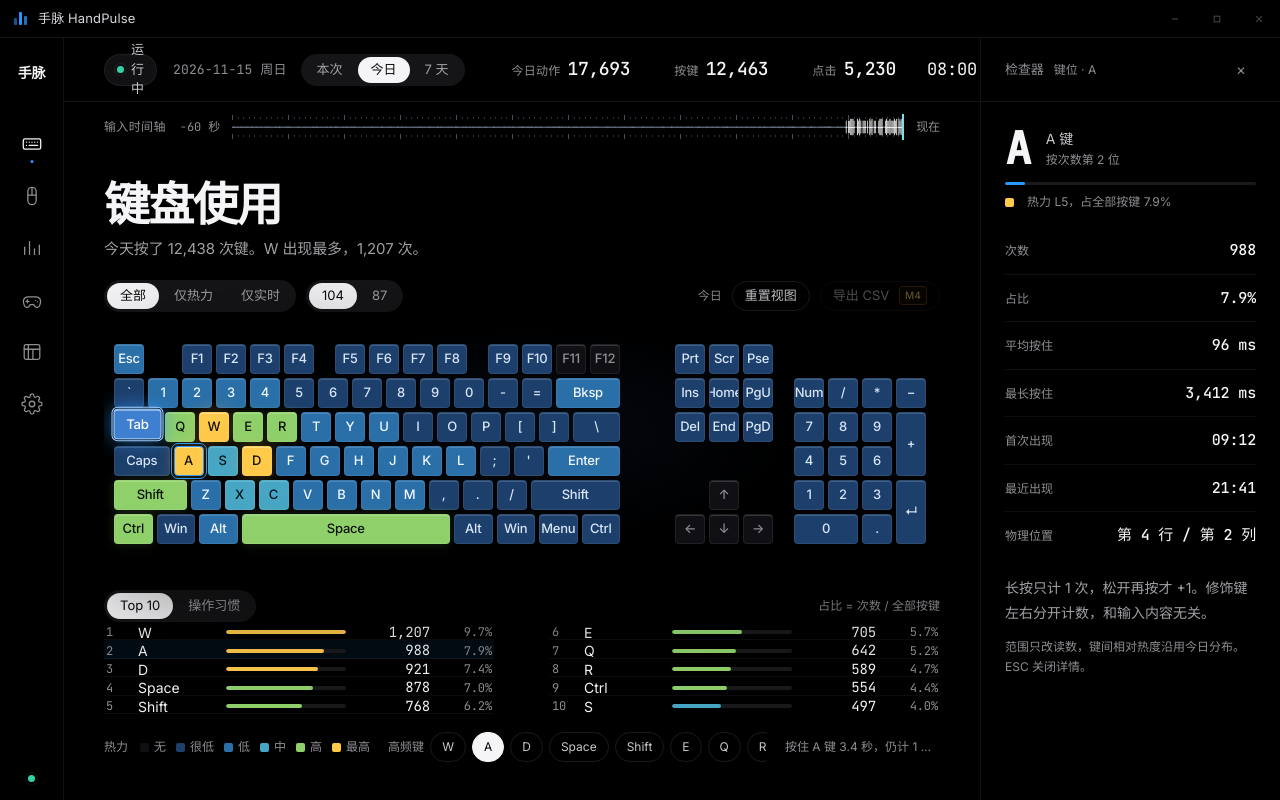
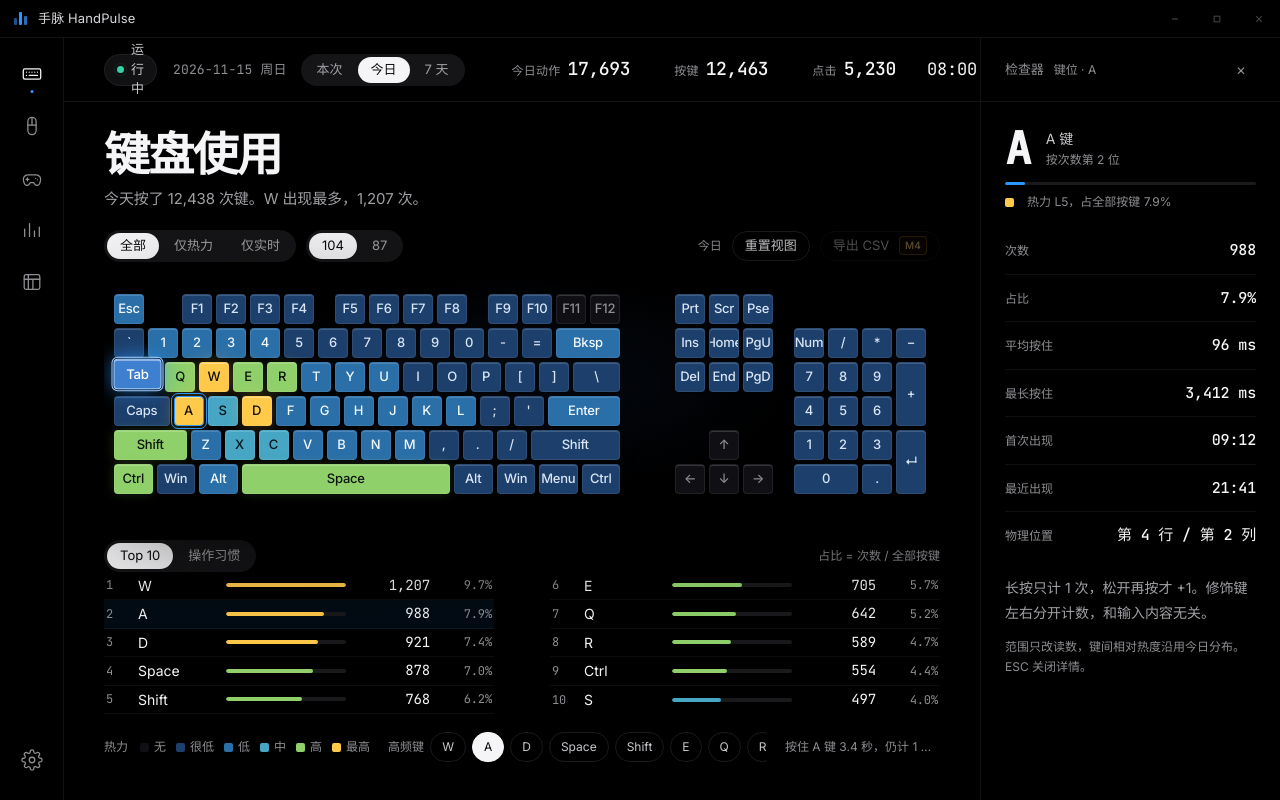
Before and after one commit to HuoHanDu/HandPulse, a React (Vite) app in the folder app/: page /#/keyboard in a window 1280 px wide. Built offline with nearby package versions, Linux system fonts and the light colour scheme.

Commit message:
feat(shell): simplify rail and show timeline only on data page

```diff
--- a/app/src/App.tsx
+++ b/app/src/App.tsx
@@ -157,7 +157,7 @@ export default function App() {
         <Rail />
         <main className="main">
           <Transport />
-          <LiveTape />
+          {state.route === 'data' && <LiveTape />}
           <div className="view" id="view">
             <KeyboardPage active={state.route === 'keyboard'} />
             <MousePage active={state.route === 'mouse'} />
--- a/app/src/shell/Rail.tsx
+++ b/app/src/shell/Rail.tsx
@@ -24,11 +24,6 @@ const ITEMS: Array<{ route: Route; label: string; path: ReactNode; requiresForeg
     )
   },
   {
-    route: 'stats',
-    label: '数据展示',
-    path: <path d="M4 19V11M9.3 19V5M14.7 19v-6M20 19V9" />
-  },
-  {
     route: 'gamepad',
     label: '手柄适配',
     path: (
@@ -37,6 +32,11 @@ const ITEMS: Array<{ route: Route; label: string; path: ReactNode; requiresForeg
         <path d="M7 12v3M5.5 13.5h3M16 12.5h.01M18 14h.01" />
       </>
     )
+  },
+  {
+    route: 'stats',
+    label: '数据展示',
+    path: <path d="M4 19V11M9.3 19V5M14.7 19v-6M20 19V9" />
   },
   {
     route: 'data',
@@ -76,12 +76,10 @@ const ITEMS: Array<{ route: Route; label: string; path: ReactNode; requiresForeg
 export function Rail() {
   const { state } = useApp();
   const foregroundEnabled = useForegroundEnabled();
-  const items = ITEMS.filter(item => !item.requiresForeground || foregroundEnabled);
-  return (
-    <nav className="rail" aria-label="主导航">
-      <div className="rail-brand" aria-hidden="true">手脉</div>
-      <div className="rail-list">
-        {items.map(item => (
+  const items = ITEMS.filter(item => item.route !== 'settings' && (!item.requiresForeground || foregroundEnabled));
+  const settings = ITEMS.find(item => item.route === 'settings');
+
+  const renderItem = (item: typeof ITEMS[number]) => (
     <a
       key={item.route}
       className="rail-btn"
@@ -95,15 +93,18 @@ export function Rail() {
         {item.path}
       </svg>
     </a>
-        ))}
+  );
+
+  return (
+    <nav className="rail" aria-label="主导航">
+      <div className="rail-list">
+        {items.map(renderItem)}
       </div>
-      <div className="rail-foot">
-        <span
-          className={'live-dot' + (state.paused ? ' is-paused' : '')}
-          id="railDot"
-          title={state.paused ? '采集已暂停' : '采集运行中'}
-        />
+      {settings && (
+        <div className="rail-list rail-list-bottom">
+          {renderItem(settings)}
         </div>
+      )}
     </nav>
   );
 }
--- a/app/src/styles/shell.css
+++ b/app/src/styles/shell.css
@@ -12,6 +12,7 @@
   margin-bottom:20px;user-select:none;
 }
 .rail-list{display:flex;flex-direction:column;gap:6px;align-items:center;width:100%}
+.rail-list-bottom{margin-top:auto}
 .rail-btn{
   width:38px;height:38px;display:grid;place-items:center;
   border-radius:5px;border:1px solid transparent;color:#8f99a6;
@@ -130,6 +131,7 @@
 .rail-brand{width:64px;height:40px;border:0;background:none;border-radius:0;font-size:14px;font-weight:600;
   letter-spacing:-.02em;color:#f5f5f7;margin-bottom:30px}
 .rail-list{gap:8px}
+.rail-list-bottom{margin-top:auto}
 .rail-btn{position:relative;width:44px;height:44px;border:0;border-radius:12px;color:#8e8e93}
 .rail-btn:hover{background:#151517;color:#f5f5f7}
 .rail-btn[aria-current="page"]{background:transparent;border-color:transparent;color:#f5f5f7}
```
Lines whose indentation alone changed are shown as unchanged.
